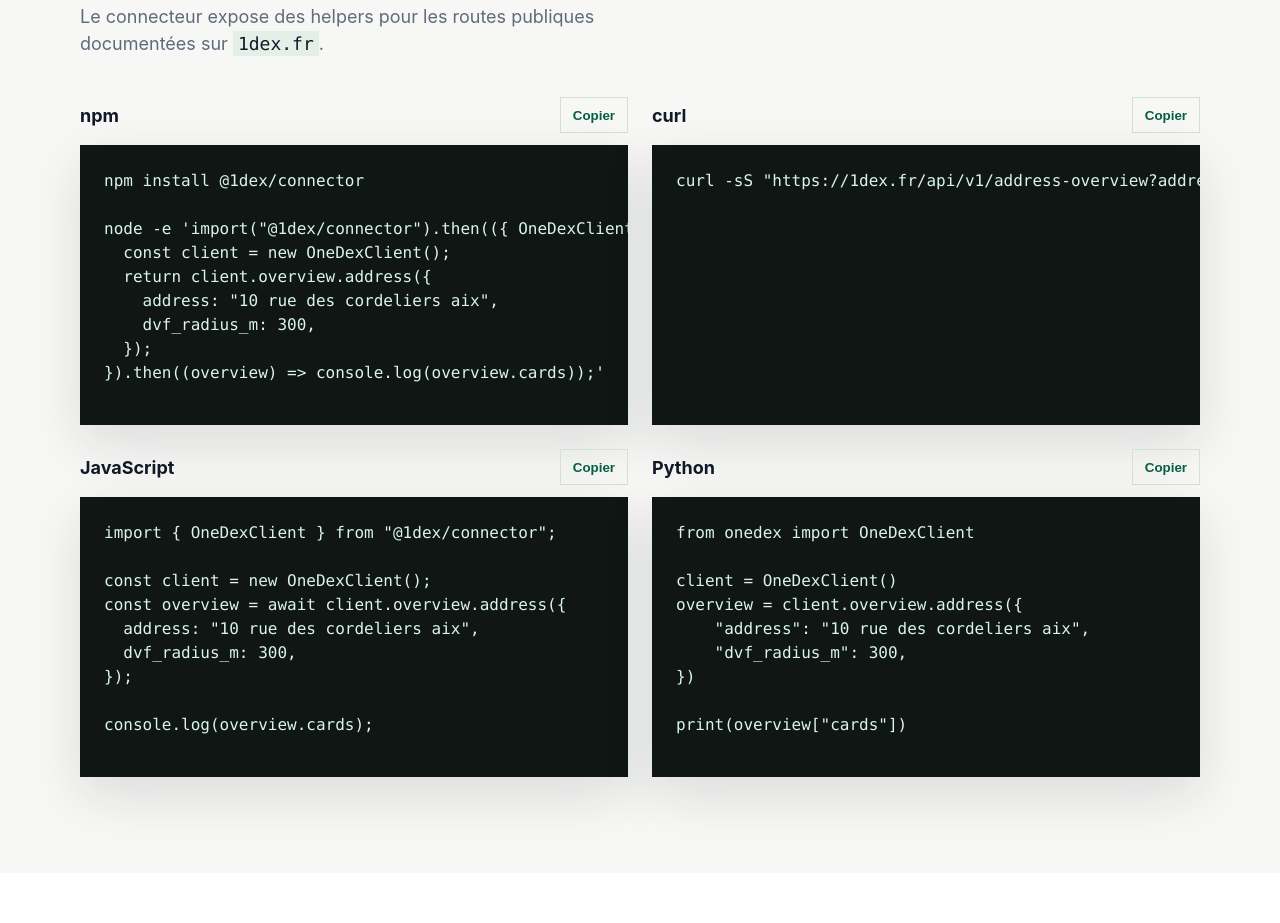
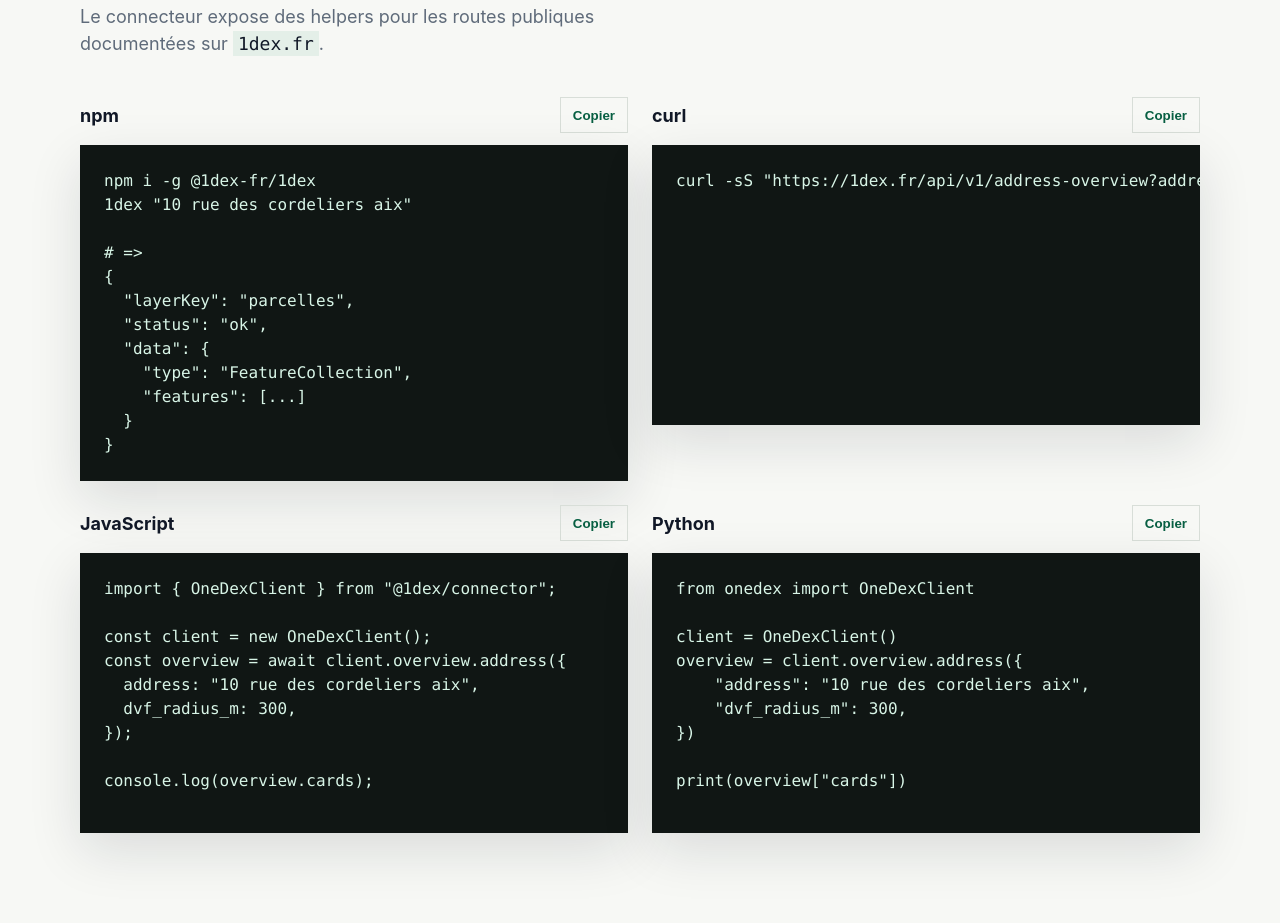
Before and after one commit to blipn/1dex-connector, a website: page site/index.html in a window 1280 px wide. Shown: the part 1086-2009 px from the top of the page. Drawn offline with Linux system fonts and the light colour scheme.

Commit message:
Add short CLI address example

```diff
--- a/scripts/check-public-site.mjs
+++ b/scripts/check-public-site.mjs
@@ -18,7 +18,8 @@
   'https://github.com/blipn/1dex-connector',
   'https://1dex.fr/api/v1',
   '@1dex/connector',
-  'npm install @1dex/connector',
+  'npm i -g @1dex-fr/1dex',
+  '1dex "10 rue des cordeliers aix"',
   'curl -sS "https://1dex.fr/api/v1/address-overview?address=10%20rue%20des%20cordeliers%20aix&amp;dvf_radius_m=300"',
   'Les contrats API, l\'OpenAPI, les quotas et la documentation métier restent maintenus sur <code>1dex.fr</code>',
   'Clients API pour 1dex.',
--- a/site/index.html
+++ b/site/index.html
@@ -104,15 +104,18 @@
               <h3>npm</h3>
               <button type="button" data-copy="npm-sample">Copier</button>
             </div>
-            <pre id="npm-sample"><code>npm install @1dex/connector
+            <pre id="npm-sample"><code>npm i -g @1dex-fr/1dex
+1dex "10 rue des cordeliers aix"
 
-node -e 'import("@1dex/connector").then(({ OneDexClient }) => {
-  const client = new OneDexClient();
-  return client.overview.address({
-    address: "10 rue des cordeliers aix",
-    dvf_radius_m: 300,
-  });
-}).then((overview) => console.log(overview.cards));'</code></pre>
+# =&gt;
+{
+  "layerKey": "parcelles",
+  "status": "ok",
+  "data": {
+    "type": "FeatureCollection",
+    "features": [...]
+  }
+}</code></pre>
           </article>
           <article class="code-sample" data-reveal>
             <div class="sample-head">
```
Also changed, not shown: cli/src/cli.js (+21 -0 lines), README.md, cli/README.md.
